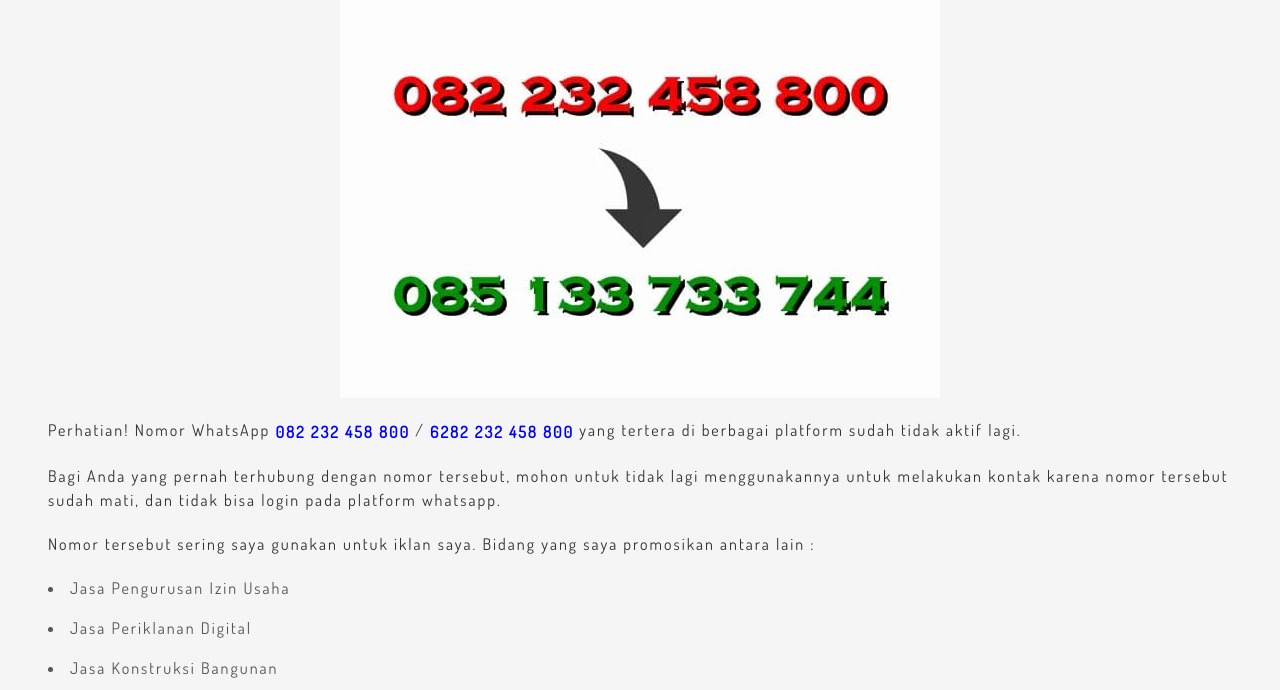
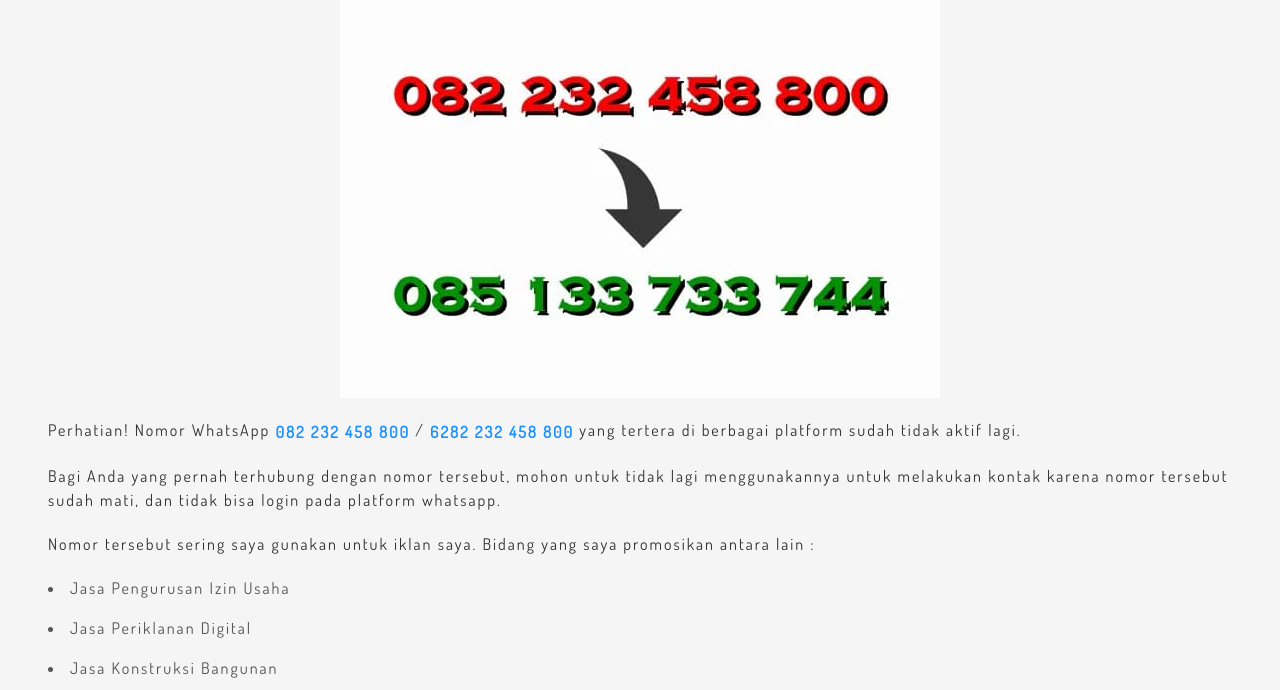
Before and after one commit to sarkepruls/sarkepruls.github.io, a plain HTML site: page index.html in a window 1280 px wide. Shown: the part 110-800 px from the top of the page. Drawn offline with Linux system fonts and the light colour scheme.

Commit message:
Update style.css

```diff
--- a/kode/style.css
+++ b/kode/style.css
@@ -169,10 +169,10 @@ footer{
 }
 .main .article a{
   vertical-align: middle;
-  color: blue;
+  color: dodgerblue;
 }
 .main .article a:hover{
-  color: cyan;
+  color: blue;
 }
 .main .article ul{
   list-style-position: inside!important;
```
